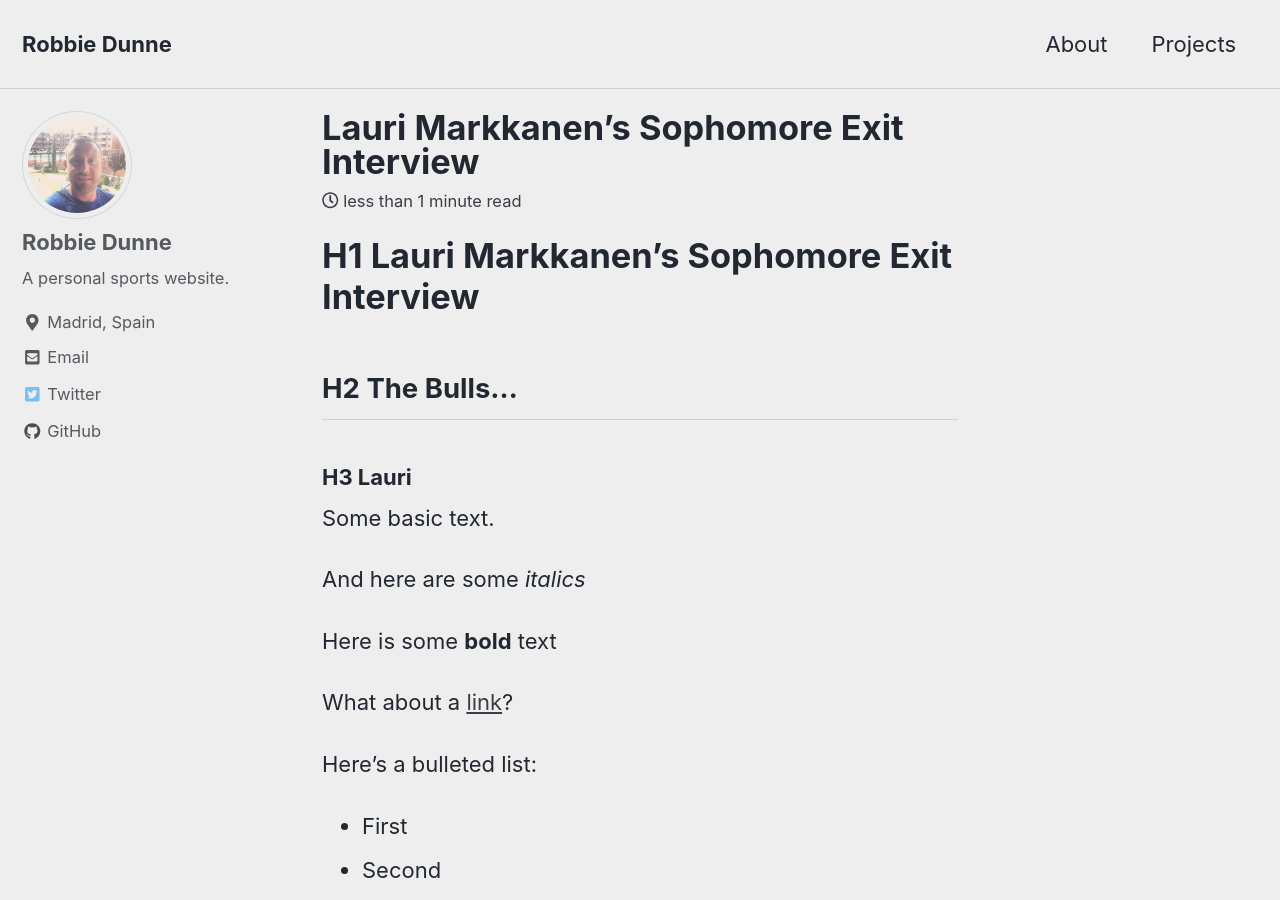
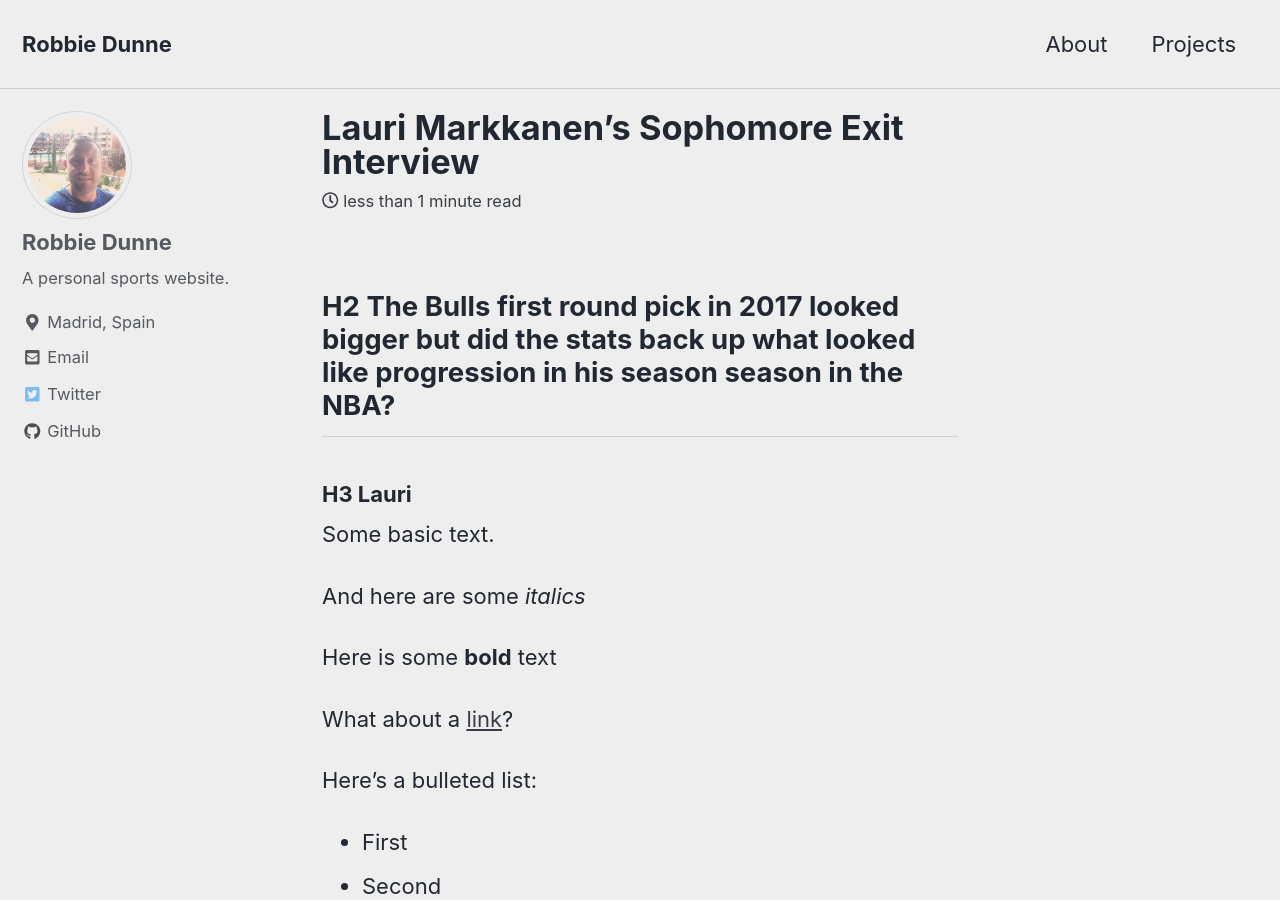
Before and after one commit to robbiejdunne/robbiejdunne.github.io, a Jekyll site: the page built from _posts/2019-04-11-lauri-markkanen.md, in a window 1280 px wide and 900 px high. Built offline with Jekyll 4.4.1, drawn with Linux system fonts in a browser that asks for light colours; cached includes are drawn as plain includes; nearby versions of some CDN libraries.

Commit message:
first change

```diff
--- a/_posts/2019-04-11-lauri-markkanen.md
+++ b/_posts/2019-04-11-lauri-markkanen.md
@@ -3,11 +3,10 @@ title: "Lauri Markkanen's Sophomore Exit Interview"
 date: 2019-04-11
 tags: [python, data science, analytics, basketball, nba]
 header: "images/basketball.jpg"
+excerpt: "A look at Lauri Markkanen's second season with the Chicago Bulls"
 ---
 
-# H1 Lauri Markkanen's Sophomore Exit Interview
-
-## H2 The Bulls...
+## H2 The Bulls first round pick in 2017 looked bigger but did the stats back up what looked like progression in his season season in the NBA?
 
 ### H3 Lauri
 
```
